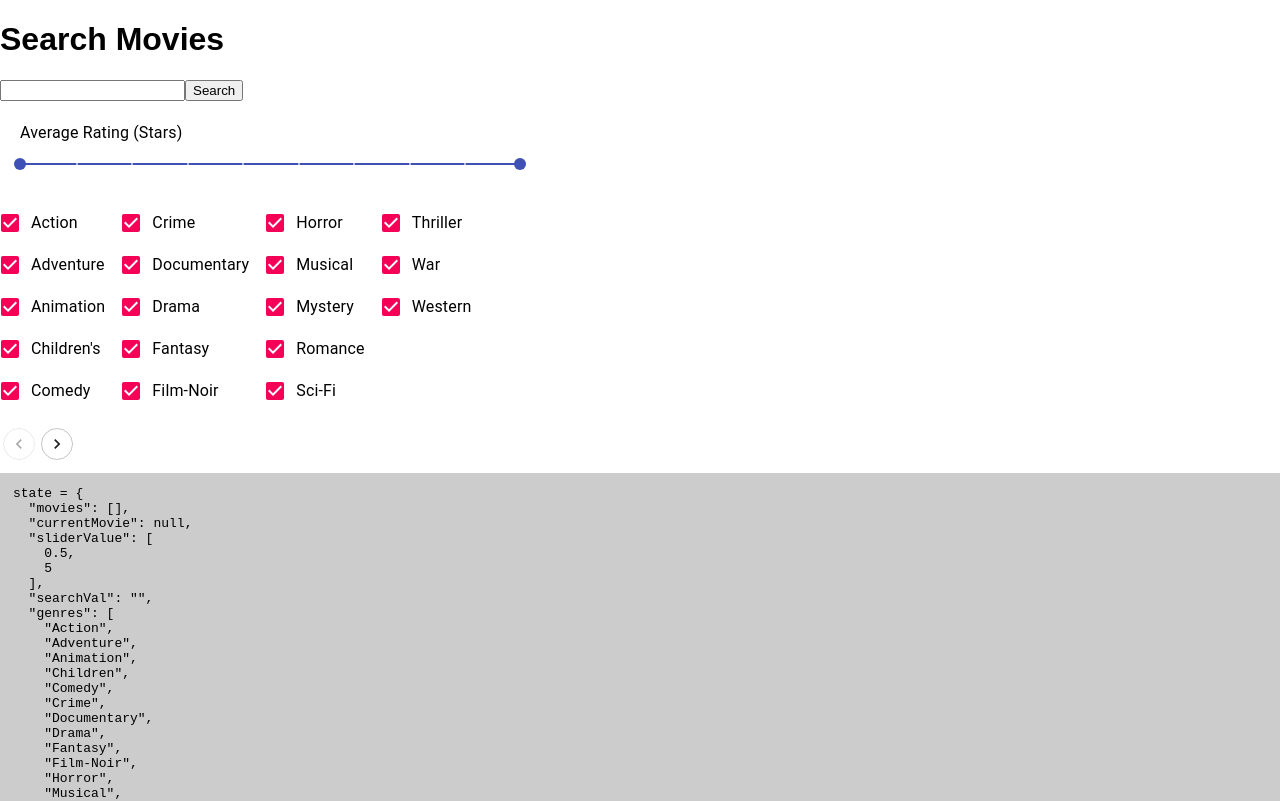
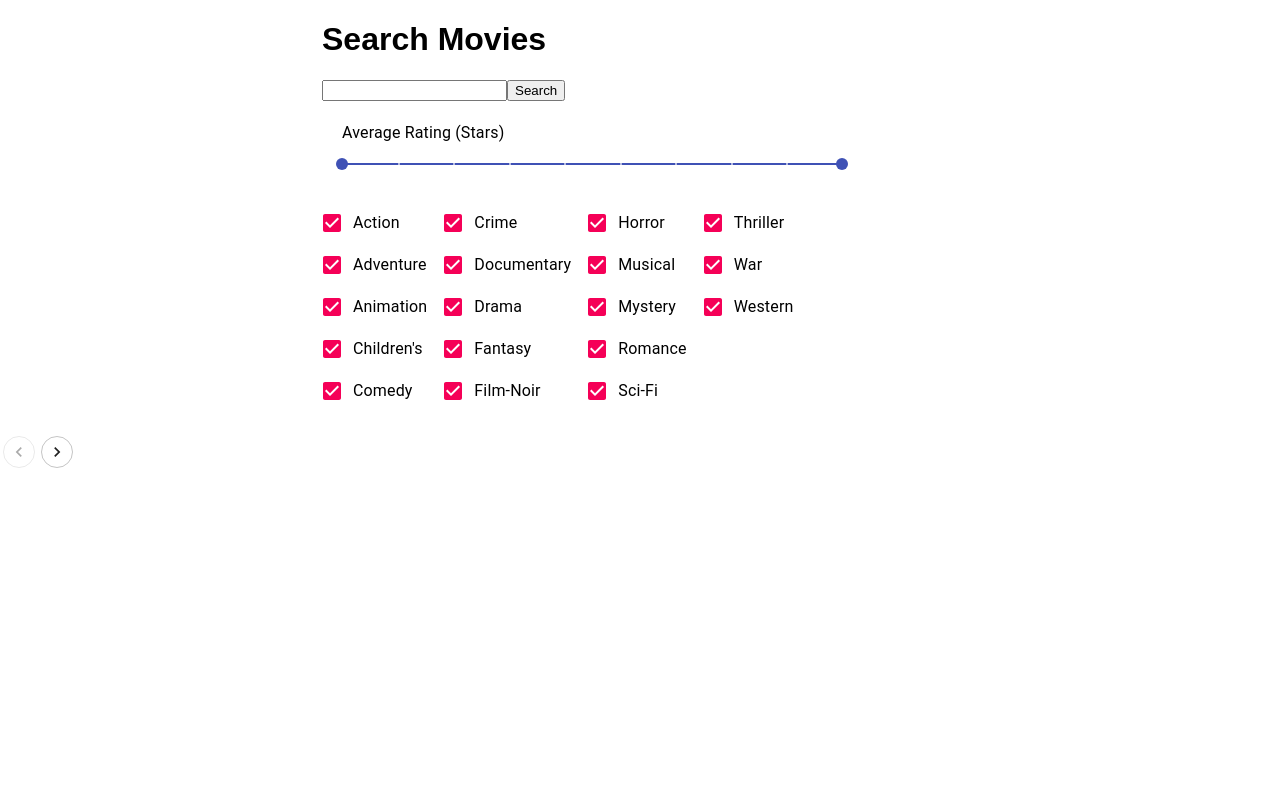
Before and after one commit to wcedmisten/movielens-search, a React (Create React App) app in the folder frontend-react/: page / in a window 1280 px wide. Shown: the top 801 px of the page. Built offline with nearby package versions, Linux system fonts and the light colour scheme.

Commit message:
Add grid layout

```diff
--- a/frontend-react/src/App.js
+++ b/frontend-react/src/App.js
@@ -5,6 +5,8 @@ import GenreSelect from './GenreSelect.js';
 import RangeSlider from './RangeSlider';
 import MovieList from './MovieList.js';
 import MovieView from './MovieView.js';
+
+import Grid from '@material-ui/core/Grid';
 
 
 class App extends Component {
@@ -78,7 +80,7 @@ class App extends Component {
     this.searchBar.value = "";
     // use callback to guarantee set is state before searching
     this.setState(
-      { searchVal: null },
+      { searchVal: "" },
       this.search
     );
   }
@@ -124,9 +126,19 @@ class App extends Component {
     return this.state.movies
   }
 
+  movieListCondition() {
+    if (this.state.movies != null) {
+      return <Grid className="MovieList" item xs={12}>
+        <MovieList count={Math.ceil(this.state.searchCount / 10 )} page={this.state.page} movies={this.getMovies()} clickHandler={this.updateCurrentMovie} onPageChange={this.onPageChange}></MovieList>
+      </Grid>
+    }
+  }
+
   movieViewCondition() {
     if (this.state.currentMovie != null) {
-      return <MovieView movie={this.state.currentMovie}></MovieView>
+      return <Grid className="MovieView" item xs={12} sm={6}>
+          <MovieView movie={this.state.currentMovie}></MovieView>
+        </Grid>
     }
   }
 
@@ -140,8 +152,15 @@ class App extends Component {
   render() {
     return (
       <div>
+        <Grid container
+          direction="row"
+          alignContent="center"
+          alignItems="center"
+          justify="center"
+          spacing={1}>
+          <Grid className="Search" item xs={12} sm={6}>
             <h1>Search Movies</h1>
-        <div className="Search">
+            <div className="SearchBar">
               <form onSubmit={this.handleSubmit}>
                 <label>
                   <input type="text" value={this.state.searchVal} ref={el => this.searchBar = el} onChange={this.handleChange} />
@@ -156,11 +175,13 @@ class App extends Component {
             <div className="Genres">
               <GenreSelect handleGenreChange={this.handleGenreChange}></GenreSelect>
             </div>
-        <div className="MovieList">
-          <MovieList count={Math.ceil(this.state.searchCount / 10 )} page={this.state.page} movies={this.getMovies()} clickHandler={this.updateCurrentMovie} onPageChange={this.onPageChange}></MovieList>
-        </div>
+          </Grid>
+
           {this.movieViewCondition()}
-        <pre>state = {JSON.stringify(this.state, undefined, '  ')}</pre>
+          {this.movieListCondition()}
+
+        </Grid>
+        {/* <pre>state = {JSON.stringify(this.state, undefined, '  ')}</pre> */}
       </div>
     );
   }
```
Lines whose indentation alone changed are shown as unchanged.
